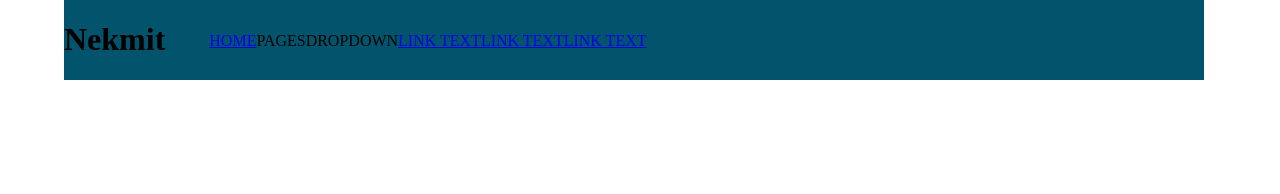
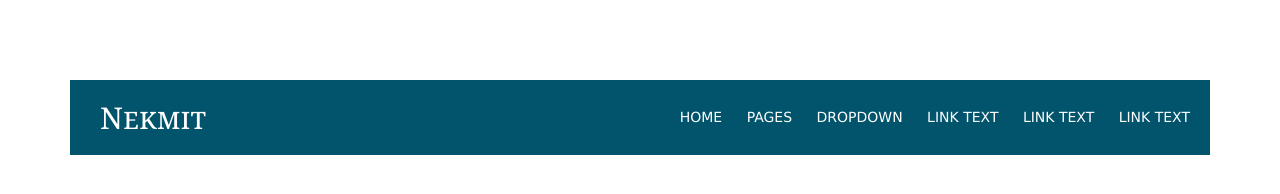
Before and after one commit to amshohan/portfolio2, a plain HTML site: page index.html in a window 1280 px wide. Drawn offline with Linux system fonts and the light colour scheme.

Commit message:
Count: 12

```diff
--- a/style.css
+++ b/style.css
@@ -8,35 +8,62 @@ body{
 }
 
 header{
-    margin: 0px 5% 0px 5%;
+    width: 94%;
+    margin: 80px auto 0px auto;
 }
 
 .for-margin{
     width: 100%;
     max-width: 1140px;
+    margin: 0px auto 0px auto;
     background-color: #01546b;
+    overflow: hidden;
 }
 
 .for-heading{
     display: inline-block;
-    /* width: 20%; */
+    width: 20%;
+}
+.for-heading h1{
+    color: #fff;
+    font-size: 30px;
+    font-family: Georgia, "Times New Roman", Times, serif;
+    font-weight: normal;
+    font-variant: small-caps;
+    margin: 0 30px 0;
+    line-height: 75px;
+}
+.for-heading, .for-navigation{
+    float: left;
 }
 
 .for-navigation{
     overflow: hidden;
-    display: inline-block;
     width: 80%;
+    line-height: 75px;
 }
 
-header ul{
+.for-margin ul{
     list-style: none;
-    /* text-align: right; */
+    text-align: right;
+    font-size: 14px;
+    font-family: Verdana, Geneva, sans-serif;
+    text-transform: uppercase;
+    color: #fff;
+    margin: 0;
 }
 
-header ul li{
-    float: left;
+.for-margin ul li{
+    display: inline-block;
+    margin-right: 20px;
 }
 
-header ul ul{
+.for-margin ul li a{
+    color: #fff;
+    text-decoration: none;
+}
+
+
+.for-margin ul ul{
     display: none;
 }
```
